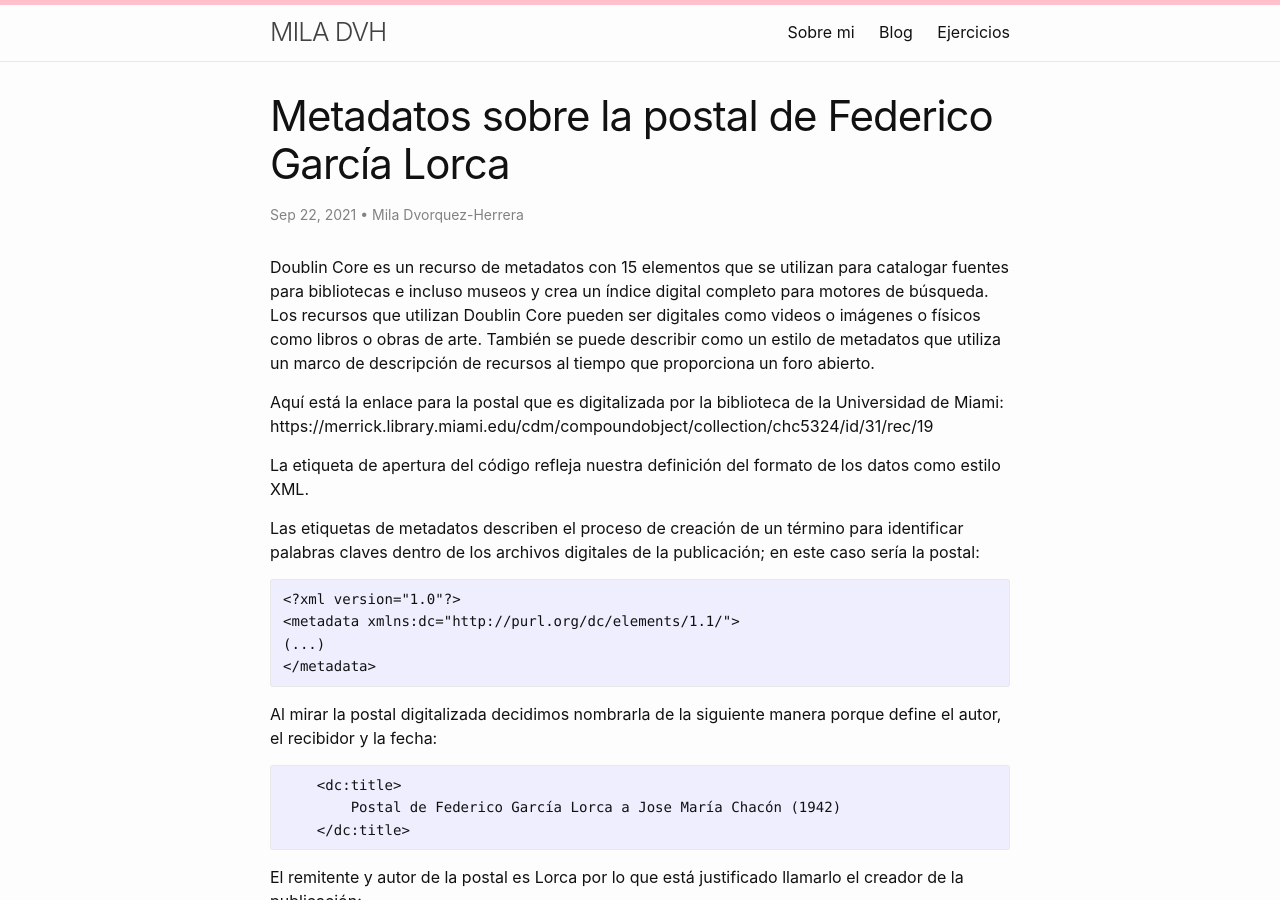
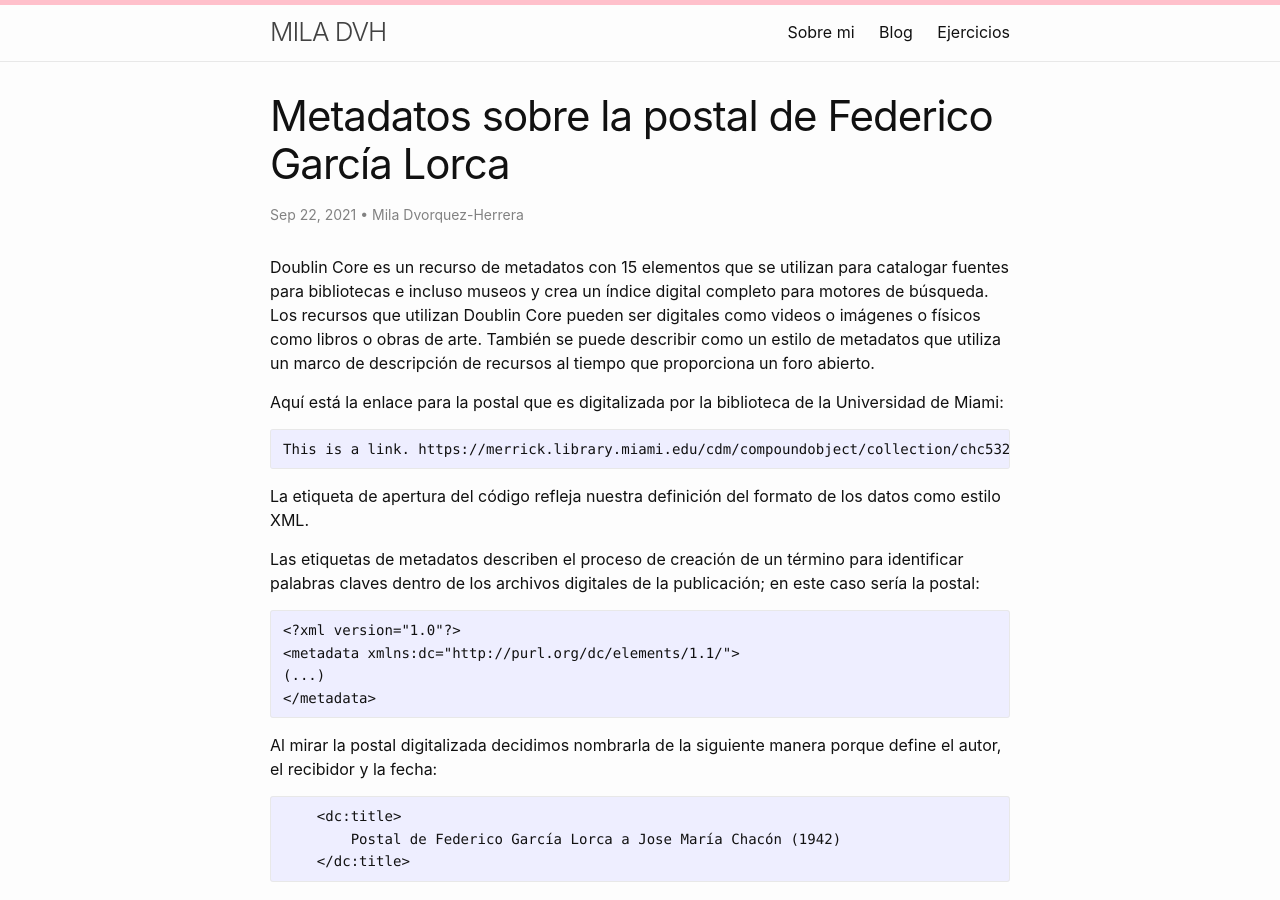
Before and after one commit to miladvh/miladvh.github.io, a Jekyll site: the page built from _posts/2021-09-22-metadatos.md, in a window 1280 px wide and 900 px high. Built offline with Jekyll 4.4.1, drawn with Linux system fonts in a browser that asks for light colours.

Commit message:
Update 2021-09-22-metadatos.md

````diff
--- a/_posts/2021-09-22-metadatos.md
+++ b/_posts/2021-09-22-metadatos.md
@@ -7,7 +7,11 @@ author: Mila Dvorquez-Herrera
 
 Doublin Core es un recurso de metadatos con 15 elementos que se utilizan para catalogar fuentes para bibliotecas e incluso museos y crea un índice digital completo para motores de búsqueda. Los recursos que utilizan Doublin Core pueden ser digitales como videos o imágenes o físicos como libros o obras de arte. También se puede describir como un estilo de metadatos que utiliza un marco de descripción de recursos al tiempo que proporciona un foro abierto.
 
-Aquí está la enlace para la postal que es digitalizada por la biblioteca de la Universidad de Miami: https://merrick.library.miami.edu/cdm/compoundobject/collection/chc5324/id/31/rec/19
+Aquí está la enlace para la postal que es digitalizada por la biblioteca de la Universidad de Miami:
+
+```
+This is a link. https://merrick.library.miami.edu/cdm/compoundobject/collection/chc5324/id/31/rec/19
+```
 
 La etiqueta de apertura del código refleja nuestra definición del formato de los datos como estilo XML.
 
````
